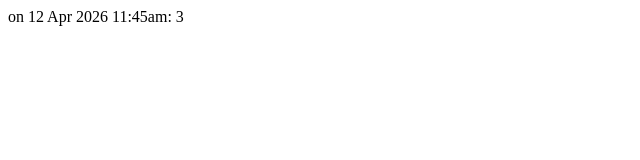
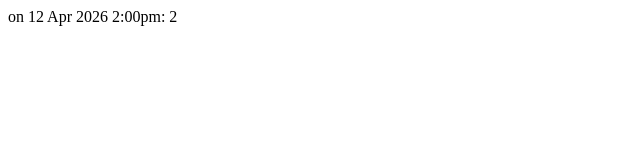
Before and after one commit to Nonchaloir/UVI-Index, a website: page index.html in a window 1280 px wide. Shown: the full height of the page, 0-640 px from the left. Drawn offline with Linux system fonts and the light colour scheme.

Commit message:
Auto-update index.html [CI skip]

```diff
--- a/index.html
+++ b/index.html
@@ -6,8 +6,8 @@
 </head>
 <body>
 <div>
-<div id="DateTime" style="display:inline-block;">on 12 Apr 2026 11:45am:</div>
-<div id="UVI Index" style="display:inline-block;">3</div>
+<div id="DateTime" style="display:inline-block;">on 12 Apr 2026 2:00pm:</div>
+<div id="UVI Index" style="display:inline-block;">2</div>
 </div>
 </body>
 </html>
```
